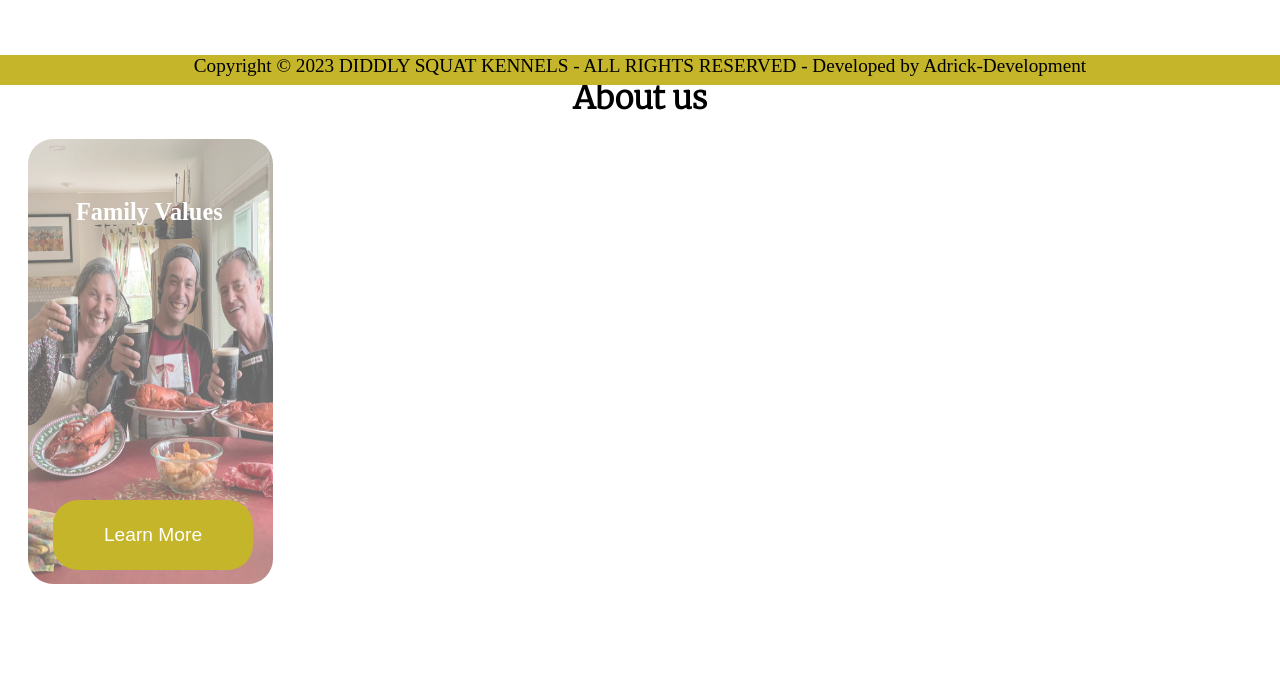
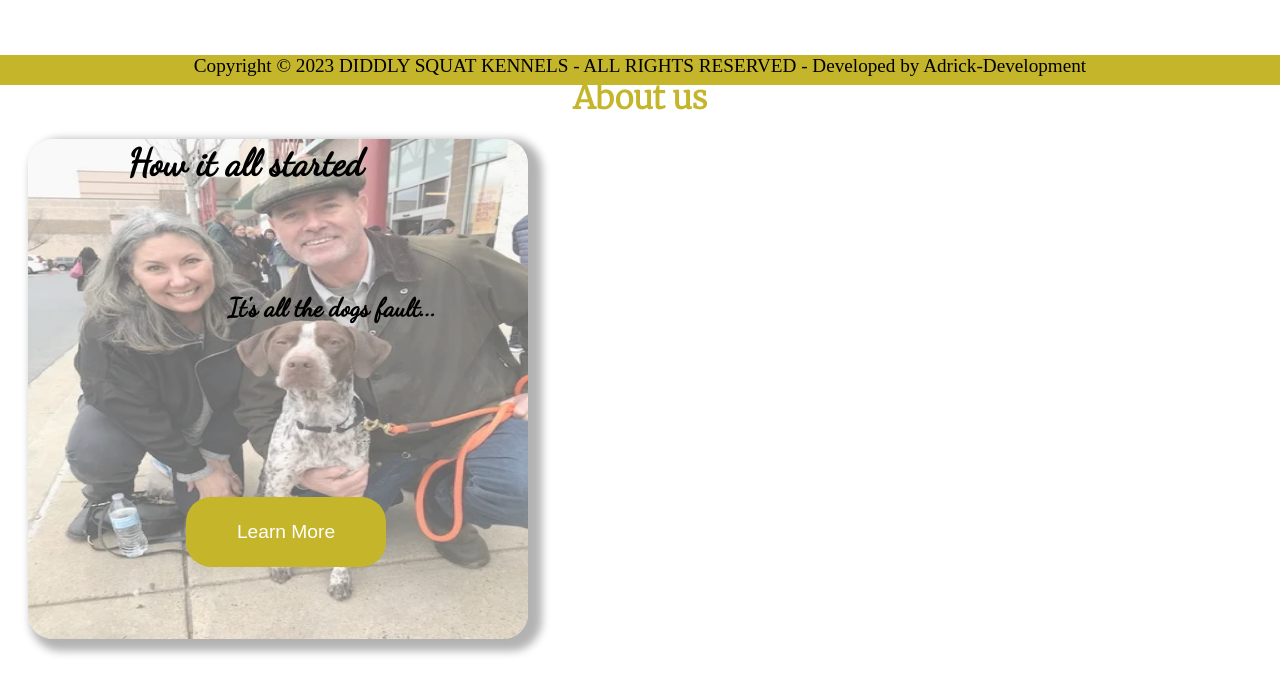
Before and after one commit to Adrick1210/Day-5hw-prt2, a plain HTML site: page index.html in a window 1280 px wide. Shown: the part 715-1408 px from the top of the page. Drawn offline with Linux system fonts and the light colour scheme.

Commit message:
New styles

```diff
--- a/index.html
+++ b/index.html
@@ -29,7 +29,7 @@
           alt="Dog"
         />
         <div class="title">
-            <h1>Welcome</h1>
+            <h1>Welcome:</h1>
         </div>
         <div class="sub-head">
             <h2>Diddly-Squat-Kennels</h2>
@@ -40,12 +40,15 @@
     </div>
     <br>
     <br>
-   <h1>About us</h1>
+   <h1 class="content-head">About us</h1>
    <div class="content-1">
    <div class="card-1" id="card">
-    <img src="./images/family.jpg" alt="family">
+    <img src="./images/start.webp" alt="family">
     <div class="c-1">
-        <h3>Family Values</h3>
+        <h3>How it all started</h3>
+    </div>
+    <div class="caption-1">
+      <h4>It's all the dogs fault...</h4>
     </div>
     <div class="c-1-but">
         <button>Learn More</button>
--- a/style.css
+++ b/style.css
@@ -112,29 +112,46 @@ h1 {
   background-color: #c4b52b;
 }
 
+.content-head {
+  color: #c4b52b;
+}
+
 .content-1 {
   margin-left: 20px;
+  height: 500px;
+  width: 500px;
+  border-radius: 25px;
+  box-shadow: 8px 6px 8px 6px rgba(0, 0, 0, 0.3);
 }
 
 .card-1 img {
-  height: 445px;
-  width: 245px;
+  height: 500px;
+  width: 500px;
   border-radius: 25px;
   opacity: 0.6;
 }
 
+.caption-1 {
+  font-family: "Dancing Script", sans-serif, "Times New Roman", Times, serif;
+  font-size: 1.6rem;
+  position: relative;
+  left: 200px;
+  top: -470px;
+}
+
 .c-1 {
-  color: white;
+  color: black;
   position: relative;
-  top: -415px;
-  left: 48px;
-  font-size: 1.3rem;
+  top: -540px;
+  left: 100px;
+  font-size: 2rem;
+  font-family: "Dancing Script", sans-serif, "Times New Roman", Times, serif;
 }
 
 .c-1-but {
   position: relative;
-  top: -165px;
-  left: 25px;
+  top: -330px;
+  left: 158px;
 }
 
 .c-1-but button {
```
Also changed, not shown: images/family.jpg (deleted), images/start.webp (added).
